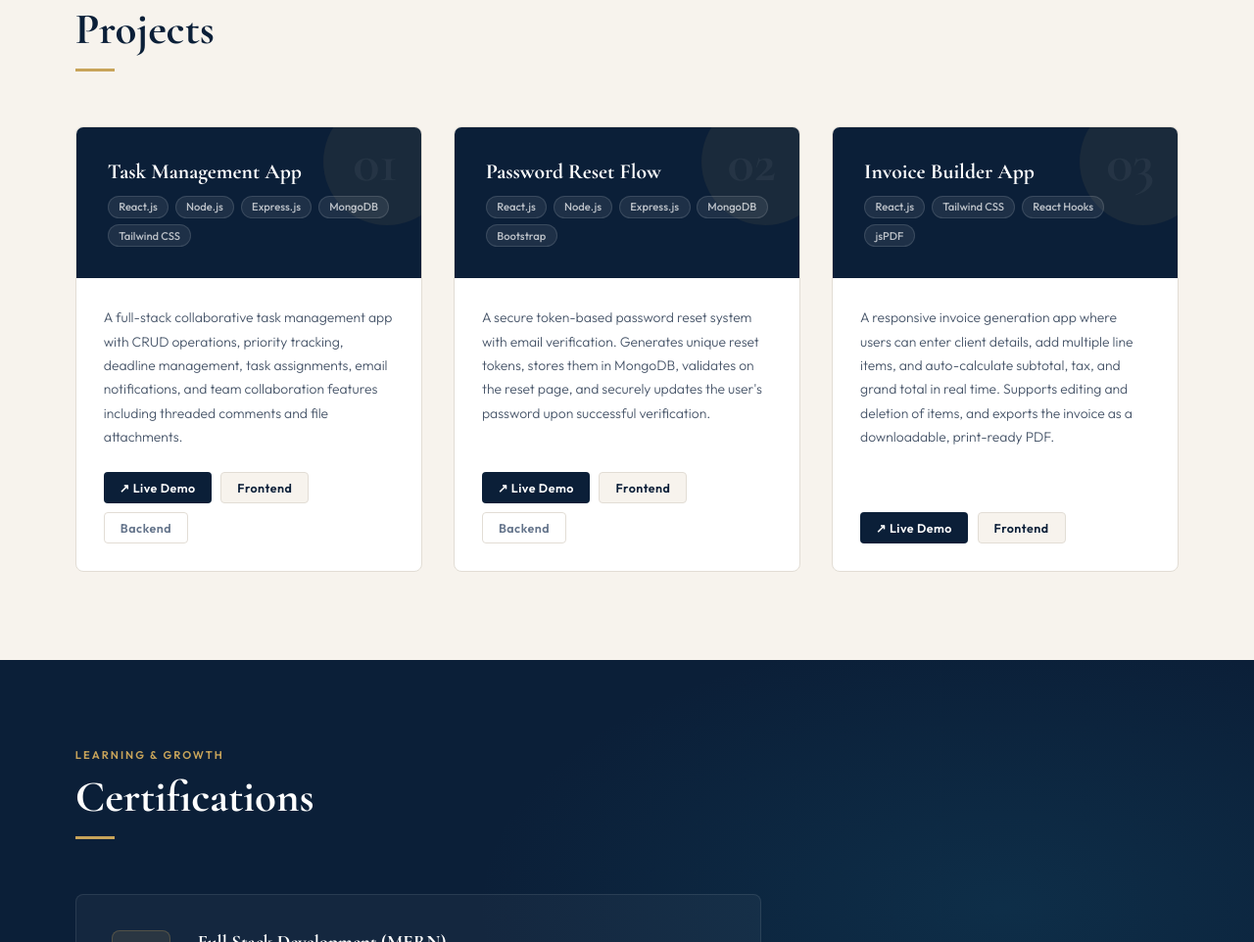
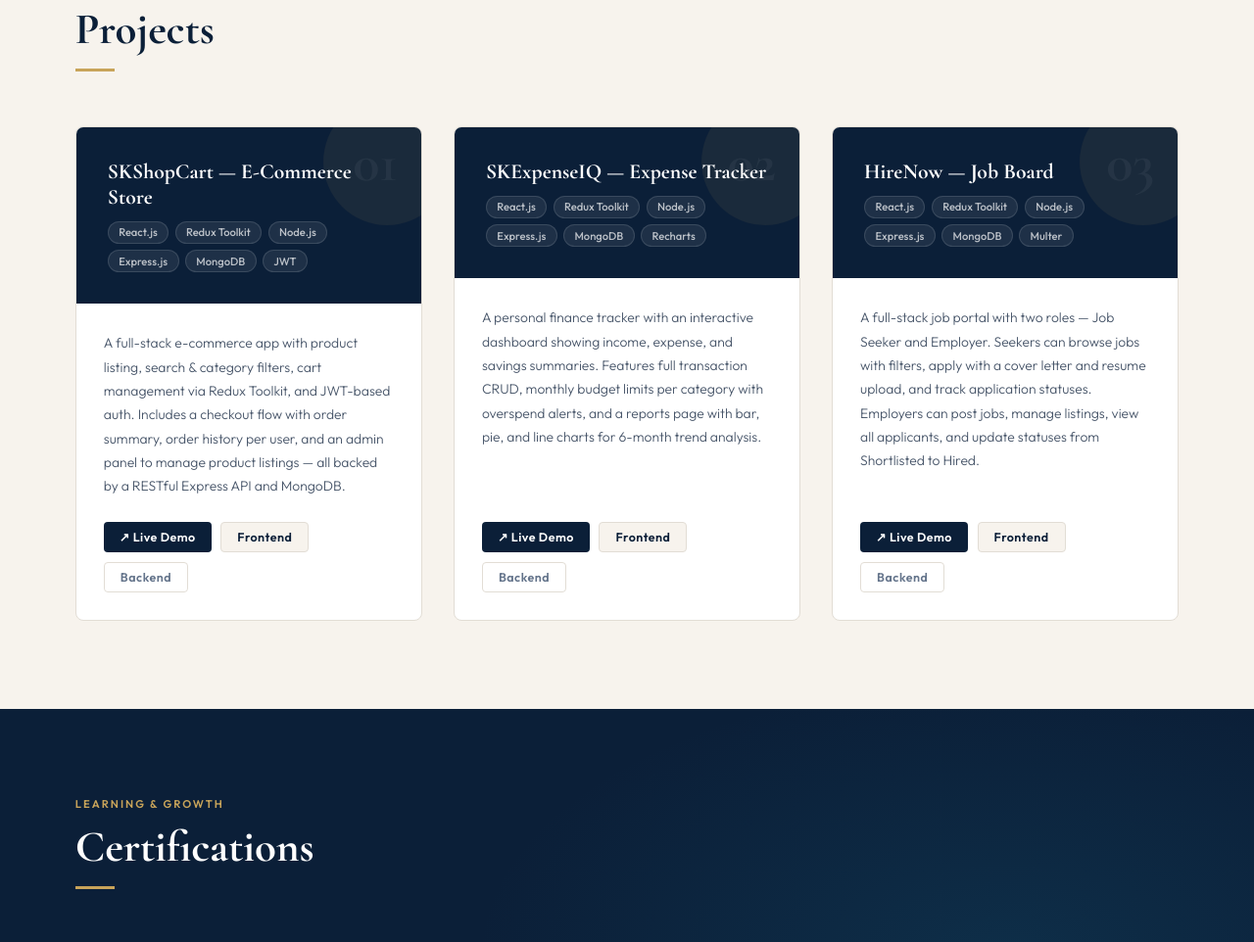
Before and after one commit to BSundar32/sundarb.github.io, a plain HTML site: page index.html in a window 1280 px wide. Shown: the part 3489-4451 px from the top of the page at 98% size. Drawn offline with nearby package versions, Linux system fonts and the light colour scheme.

Commit message:
Update index.html

```diff
--- a/index.html
+++ b/index.html
@@ -360,44 +360,45 @@ footer{background:var(--navy);border-top:1px solid rgba(255,255,255,0.06);paddin
       <div class="project-card fi">
         <div class="project-header">
           <div class="project-number">01</div>
-          <div class="project-name">Task Management App</div>
-          <div class="project-techs"><span class="tech-pill">React.js</span><span class="tech-pill">Node.js</span><span class="tech-pill">Express.js</span><span class="tech-pill">MongoDB</span><span class="tech-pill">Tailwind CSS</span></div>
+          <div class="project-name">SKShopCart — E-Commerce Store</div>
+          <div class="project-techs"><span class="tech-pill">React.js</span><span class="tech-pill">Redux Toolkit</span><span class="tech-pill">Node.js</span><span class="tech-pill">Express.js</span><span class="tech-pill">MongoDB</span><span class="tech-pill">JWT</span></div>
         </div>
         <div class="project-body">
-          <p class="project-desc">A full-stack collaborative task management app with CRUD operations, priority tracking, deadline management, task assignments, email notifications, and team collaboration features including threaded comments and file attachments.</p>
+          <p class="project-desc">A full-stack e-commerce app with product listing, search & category filters, cart management via Redux Toolkit, and JWT-based auth. Includes a checkout flow with order summary, order history per user, and an admin panel to manage product listings — all backed by a RESTful Express API and MongoDB.</p>
           <div class="project-links">
-            <a href="https://guvitaskmanager.netlify.app/login" target="_blank" class="plink plink-live">↗ Live Demo</a>
-            <a href="https://github.com/BSundar32/Task-Manager-Front-end" target="_blank" class="plink plink-fe">Frontend</a>
-            <a href="https://github.com/BSundar32/Task-Manager-Backend" target="_blank" class="plink plink-be">Backend</a>
+            <a href="https://skshopkart.netlify.app/" target="_blank" class="plink plink-live">↗ Live Demo</a>
+            <a href="https://github.com/BSundar32/shopcart-frontend" target="_blank" class="plink plink-fe">Frontend</a>
+            <a href="https://github.com/BSundar32/shopcart-backend" target="_blank" class="plink plink-be">Backend</a>
           </div>
         </div>
       </div>
       <div class="project-card fi fi-d1">
         <div class="project-header">
           <div class="project-number">02</div>
-          <div class="project-name">Password Reset Flow</div>
-          <div class="project-techs"><span class="tech-pill">React.js</span><span class="tech-pill">Node.js</span><span class="tech-pill">Express.js</span><span class="tech-pill">MongoDB</span><span class="tech-pill">Bootstrap</span></div>
+          <div class="project-name">SKExpenseIQ — Expense Tracker</div>
+          <div class="project-techs"><span class="tech-pill">React.js</span><span class="tech-pill">Redux Toolkit</span><span class="tech-pill">Node.js</span><span class="tech-pill">Express.js</span><span class="tech-pill">MongoDB</span><span class="tech-pill">Recharts</span></div>
         </div>
         <div class="project-body">
-          <p class="project-desc">A secure token-based password reset system with email verification. Generates unique reset tokens, stores them in MongoDB, validates on the reset page, and securely updates the user's password upon successful verification.</p>
+          <p class="project-desc">A personal finance tracker with an interactive dashboard showing income, expense, and savings summaries. Features full transaction CRUD, monthly budget limits per category with overspend alerts, and a reports page with bar, pie, and line charts for 6-month trend analysis.</p>
           <div class="project-links">
-            <a href="https://passwordreset-be.netlify.app/" target="_blank" class="plink plink-live">↗ Live Demo</a>
-            <a href="https://github.com/BSundar32/password-reset-frontend" target="_blank" class="plink plink-fe">Frontend</a>
-            <a href="https://github.com/BSundar32/password-reset-backend" target="_blank" class="plink plink-be">Backend</a>
+            <a href="https://skexpensetrack.netlify.app" target="_blank" class="plink plink-live">↗ Live Demo</a>
+            <a href="https://github.com/BSundar32/ExpenseTracker-frontEnd" target="_blank" class="plink plink-fe">Frontend</a>
+            <a href="https://github.com/BSundar32/ExpenseTracker-backend" target="_blank" class="plink plink-be">Backend</a>
           </div>
         </div>
       </div>
       <div class="project-card fi fi-d2">
         <div class="project-header">
           <div class="project-number">03</div>
-          <div class="project-name">Invoice Builder App</div>
-          <div class="project-techs"><span class="tech-pill">React.js</span><span class="tech-pill">Tailwind CSS</span><span class="tech-pill">React Hooks</span><span class="tech-pill">jsPDF</span></div>
+          <div class="project-name">HireNow — Job Board</div>
+          <div class="project-techs"><span class="tech-pill">React.js</span><span class="tech-pill">Redux Toolkit</span><span class="tech-pill">Node.js</span><span class="tech-pill">Express.js</span><span class="tech-pill">MongoDB</span><span class="tech-pill">Multer</span></div>
         </div>
         <div class="project-body">
-          <p class="project-desc">A responsive invoice generation app where users can enter client details, add multiple line items, and auto-calculate subtotal, tax, and grand total in real time. Supports editing and deletion of items, and exports the invoice as a downloadable, print-ready PDF.</p>
+          <p class="project-desc">A full-stack job portal with two roles — Job Seeker and Employer. Seekers can browse jobs with filters, apply with a cover letter and resume upload, and track application statuses. Employers can post jobs, manage listings, view all applicants, and update statuses from Shortlisted to Hired.</p>
           <div class="project-links">
-            <a href="https://invoiceguvi.netlify.app/" target="_blank" class="plink plink-live">↗ Live Demo</a>
-            <a href="https://github.com/BSundar32/invoice-builder" target="_blank" class="plink plink-fe">Frontend</a>
+            <a href="https://skjobportal.netlify.app/" target="_blank" class="plink plink-live">↗ Live Demo</a>
+            <a href="https://github.com/BSundar32/jobBoard-frontend" target="_blank" class="plink plink-fe">Frontend</a>
+            <a href="https://github.com/BSundar32/jobBoard-backend" target="_blank" class="plink plink-be">Backend</a>
           </div>
         </div>
       </div>
```
